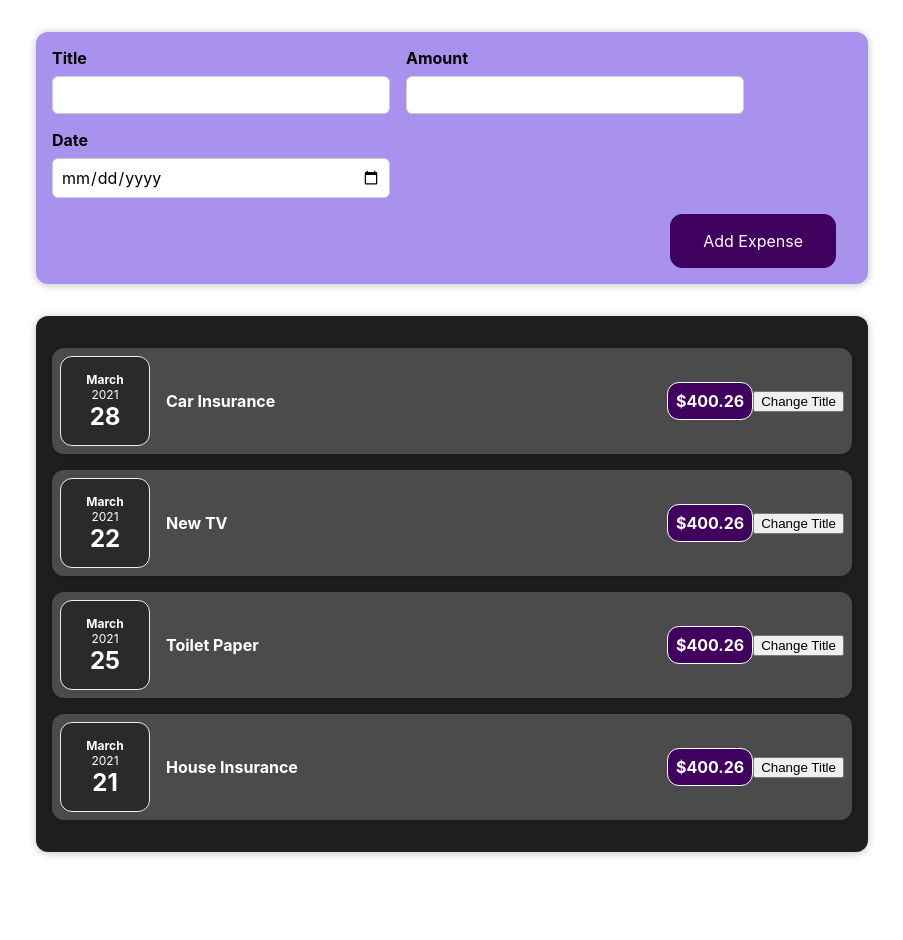
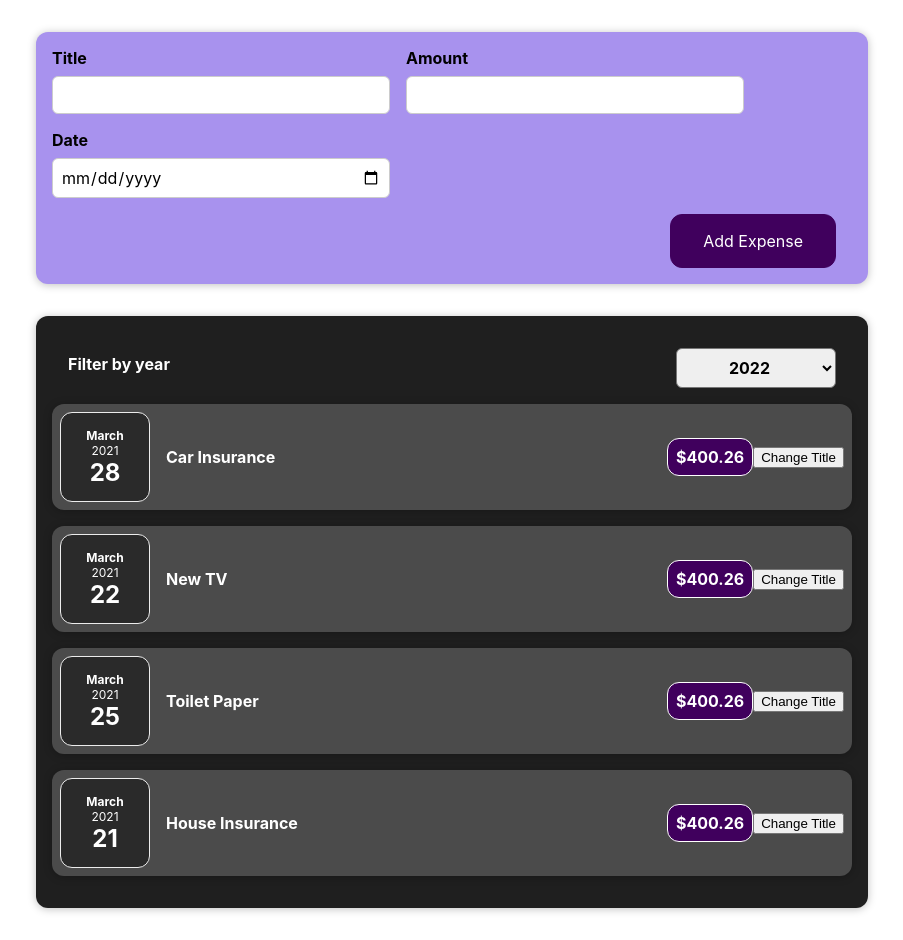
Before and after one commit to geraldakinola/React-App, a React (Create React App) app: page / in a window 1280 px wide. Shown: the whole page, without its empty margins (188-1091 px from the left). Before the commit the page ends 884 px from the top, so only its background shows below. Built offline with nearby package versions, Linux system fonts and the light colour scheme.

Commit message:
UseStates effects

```diff
--- a/src/components/Expenses/Expense.js
+++ b/src/components/Expenses/Expense.js
@@ -1,13 +1,23 @@
-import React from 'react';
+import React, { useState } from 'react';
 
 import ExpenseItem from "./ExpenseItem";
 import Card from '../UI/Card';
+import ExpensesFilter from '../NewExpense/ExpensesFilter';
 import './Expense.css';
 
 
-function Expenses(props) {
+const Expenses = (props) => {
+ const [filteredYear, setFilteredYear] = useState(2020);
+
+    const filterChangeHandler = selectedYear => {
+        console.log('Expense.js');
+        setFilteredYear(selectedYear);
+    }
     return (
+
+        <div>
         <Card className="expenses">
+            <ExpensesFilter selected={filteredYear} onChangeFilter={filterChangeHandler}/>
             <ExpenseItem
             title={props.items[0].title}
             amount={props.items[0].amount}
@@ -30,6 +40,7 @@
             ].date}
             />
         </Card>
+        </div>
     );
 }
 
--- /dev/null
+++ b/src/components/NewExpense/ExpensesFilter.css
@@ -0,0 +1,24 @@
+.expenses-filter {
+    color: white;
+    padding: 0 1rem;
+}
+
+.expenses-filter__control {
+    display: flex;
+    width: 100%;
+    align-items: center;
+    justify-content: space-between;
+    margin: 1rem 0;
+}
+
+.expenses-filter label {
+    font-weight: bold;
+    margin-bottom: 0.5rem;
+}
+
+.expenses-filter select {
+    font: inherit;
+    padding: 0.5rem 3rem;
+    font-weight: bold;
+    border-radius: 6px;
+}
--- /dev/null
+++ b/src/components/NewExpense/ExpensesFilter.js
@@ -0,0 +1,25 @@
+import React from 'react';
+
+import './ExpensesFilter.css';
+
+const ExpensesFilter = (props) => {
+const dropdownChangeHandler = (event) => {
+    props.onChangeFilter(event.target.value);
+};
+
+  return (
+    <div className='expenses-filter'>
+      <div className='expenses-filter__control'>
+        <label>Filter by year</label>
+        <select onChange={dropdownChangeHandler}>
+          <option value='2022'>2022</option>
+          <option value='2021'>2021</option>
+          <option value='2020'>2020</option>
+          <option value='2019'>2019</option>
+        </select>
+      </div>
+    </div>
+  );
+};
+
+export default ExpensesFilter;
```
